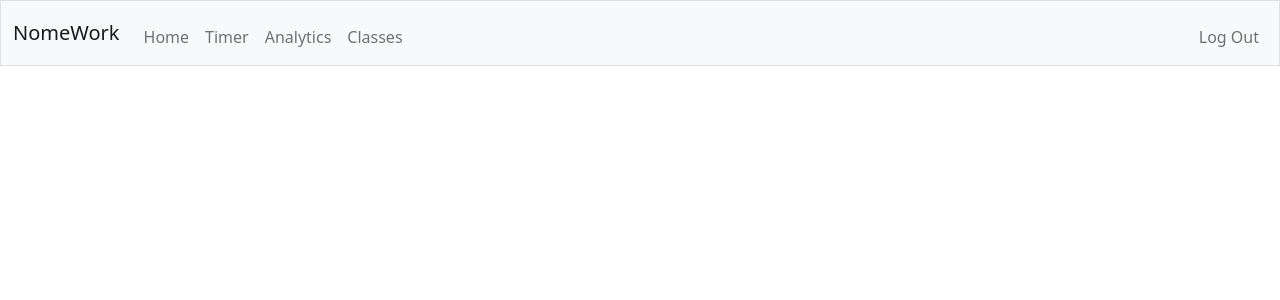
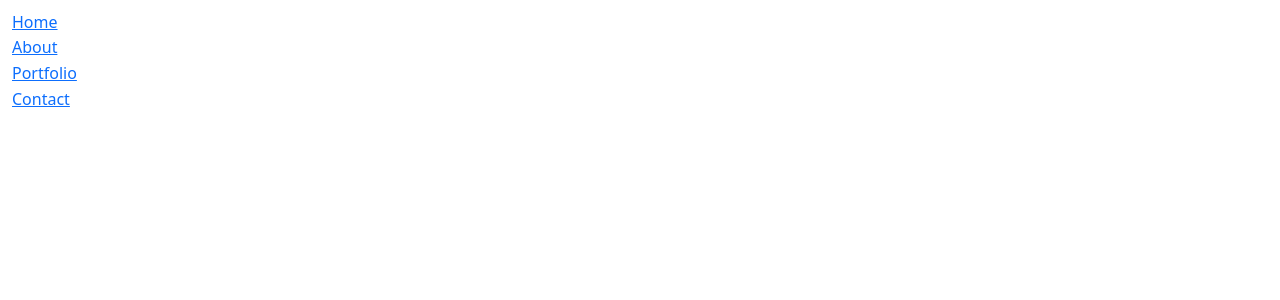
Before and after one commit to cfharvard/NomeWork, a Flask app: page /timer in a window 1280 px wide. Shown: the top 300 px of the page. Run offline with Flask 2, Linux system fonts and the light colour scheme; the visitor is signed in with stand-in values (Sample User, id 1); style sheets or scripts are compiled from the project's sources.

Commit message:
using the bootstrap nav bar

```diff
--- /dev/null
+++ b/static/myscripts.js
@@ -0,0 +1,14 @@
+$(function(){
+    var str = '#len'; //increment by 1 up to 1-nelemnts
+    $(document).ready(function(){
+        var i, stop;
+        i = 1;
+        stop = 4; //num elements
+        setInterval(function(){
+        if (i > stop){
+            return;
+        }
+        $('#len'+(i++)).toggleClass('bounce');
+        }, 500)
+    });
+});
--- /dev/null
+++ b/static/styles.scss
@@ -0,0 +1,74 @@
+.hoverable{
+    display:inline-block;
+    backface-visibility: hidden;
+    vertical-align: middle;
+    position:relative;
+    box-shadow: 0 0 1px rgba(0,0,0,0);
+    tranform: translateZ(0);
+    transition-duration: .3s;
+    transition-property:transform;
+}
+
+.hoverable:before{
+    position:absolute;
+    pointer-events: none;
+    z-index:-1;
+    content: '';
+    top: 100%;
+    left: 5%;
+    height:10px;
+    width:90%;
+    opacity:0;
+    background: -webkit-radial-gradient(center, ellipse, rgba(255, 255, 255, 0.35) 0%, rgba(255, 255, 255, 0) 80%);
+    background: radial-gradient(ellipse at center, rgba(255, 255, 255, 0.35) 0%, rgba(255, 255, 255, 0) 80%);
+    /* W3C */
+    transition-duration: 0.3s;
+    transition-property: transform, opacity;
+}
+
+.hoverable:hover, .hoverable:active, .hoverable:focus{
+    transform: translateY(-5px);
+}
+.hoverable:hover:before, .hoverable:active:before, .hoverable:focus:before{
+    opacity: 1;
+    transform: translateY(-5px);
+}
+
+
+
+@keyframes bounce-animation {
+    16.65% {
+        -webkit-transform: translateY(8px);
+        transform: translateY(8px);
+    }
+
+    33.3% {
+        -webkit-transform: translateY(-6px);
+        transform: translateY(-6px);
+    }
+
+    49.95% {
+        -webkit-transform: translateY(4px);
+        transform: translateY(4px);
+    }
+
+    66.6% {
+        -webkit-transform: translateY(-2px);
+        transform: translateY(-2px);
+    }
+
+    83.25% {
+        -webkit-transform: translateY(1px);
+        transform: translateY(1px);
+    }
+
+    100% {
+        -webkit-transform: translateY(0);
+        transform: translateY(0);
+    }
+}
+
+.bounce {
+animation-name: bounce-animation;
+animation-duration: 2s;
+}
--- a/templates/layout.html
+++ b/templates/layout.html
@@ -9,38 +9,23 @@
     <link crossorigin="anonymous" href="https://cdn.jsdelivr.net/npm/bootstrap@5.1.3/dist/css/bootstrap.min.css" integrity="sha384-1BmE4kWBq78iYhFldvKuhfTAU6auU8tT94WrHftjDbrCEXSU1oBoqyl2QvZ6jIW3" rel="stylesheet">
     <script crossorigin="anonymous" src="https://cdn.jsdelivr.net/npm/bootstrap@5.1.3/dist/js/bootstrap.bundle.min.js" integrity="sha384-ka7Sk0Gln4gmtz2MlQnikT1wXgYsOg+OMhuP+IlRH9sENBO0LRn5q+8nbTov4+1p"></script>
 
-    <link href="/static/styles.css" rel="stylesheet">
+    <link rel="stylesheet" href="/static/styles.css">
+    <script src="/static/myscripts.js"></script>
 
     <title>NomeWork: {% block title %}{% endblock %} </title>
 </head>
 <body>
 
-    <nav class="bg-light border navbar navbar-expand-md navbar-light">
+    <nav class="navbar navbar-inverse">
         <div class="container-fluid">
-            <a class="navbar-brand" href="/"> NomeWork</a>
-            <button aria-controls="navbar" aria-expanded="false" aria-label="Toggle navigation" class="navbar-toggler" data-bs-target="#navbar" data-bs-toggle="collapse" type="button">
-                <span class="navbar-toggler-icon"></span>
-            </button>
-            <div class="collapse navbar-collapse" id="navbar">
-                {% if session["user_id"] %}
-                    <ul class="navbar-nav me-auto mt-2">
-                        <li class="nav-item"><a class="nav-link" href="/">Home</a></li>
-                        <li class="nav-item"><a class="nav-link" href="/timer">Timer</a></li>
-                        <li class="nav-item"><a class="nav-link" href="/analytics">Analytics</a></li>
-                        <li class="nav-item"><a class="nav-link" href="/classes">Classes</a></li>
-                    </ul>
-                    <ul class="navbar-nav ms-auto mt-2">
-                        <li class="nav-item"><a class="nav-link" href="/logout">Log Out</a></li>
-                    </ul>
-                {% else %}
-                    <ul class="navbar-nav ms-auto mt-2">
-                        <li class="nav-item"><a class="nav-link" href="/register">TEST</a></li>
-                        <li class="nav-item"><a class="nav-link" href="/login">Log In</a></li>
-                    </ul>
-                {% endif %}
-            </div>
+          <ul class="nav navbar-nav">
+            <li><a id="len1" class="hoverable" href="#">Home</a></li>
+            <li><a id="len2" class="hoverable" href="#">About</a></li>
+            <li><a id="len3" class="hoverable" href="#">Portfolio</a></li>
+            <li><a id="len4" class="hoverable" href="#">Contact</a></li>
+          </ul>
         </div>
-    </nav>
+      </nav>
 
     {% block body %}{% endblock %}
 </body>
```
